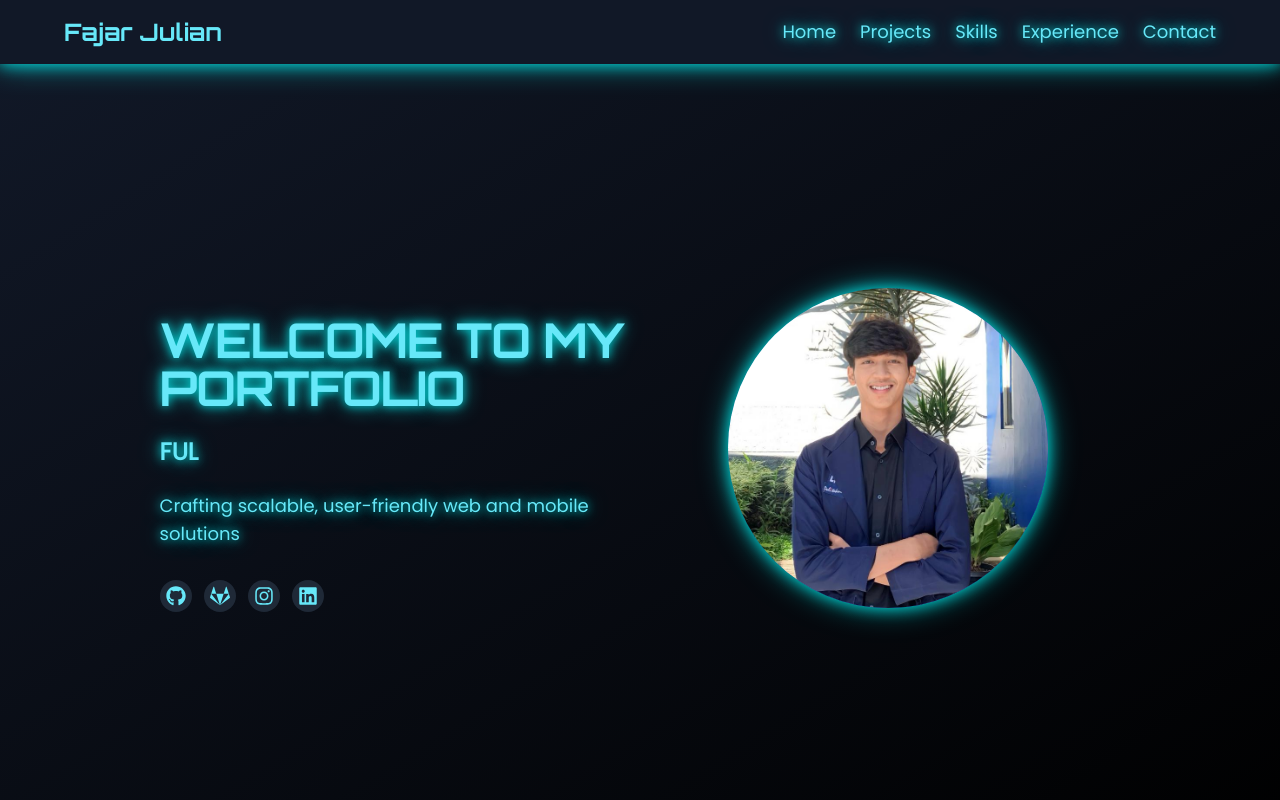
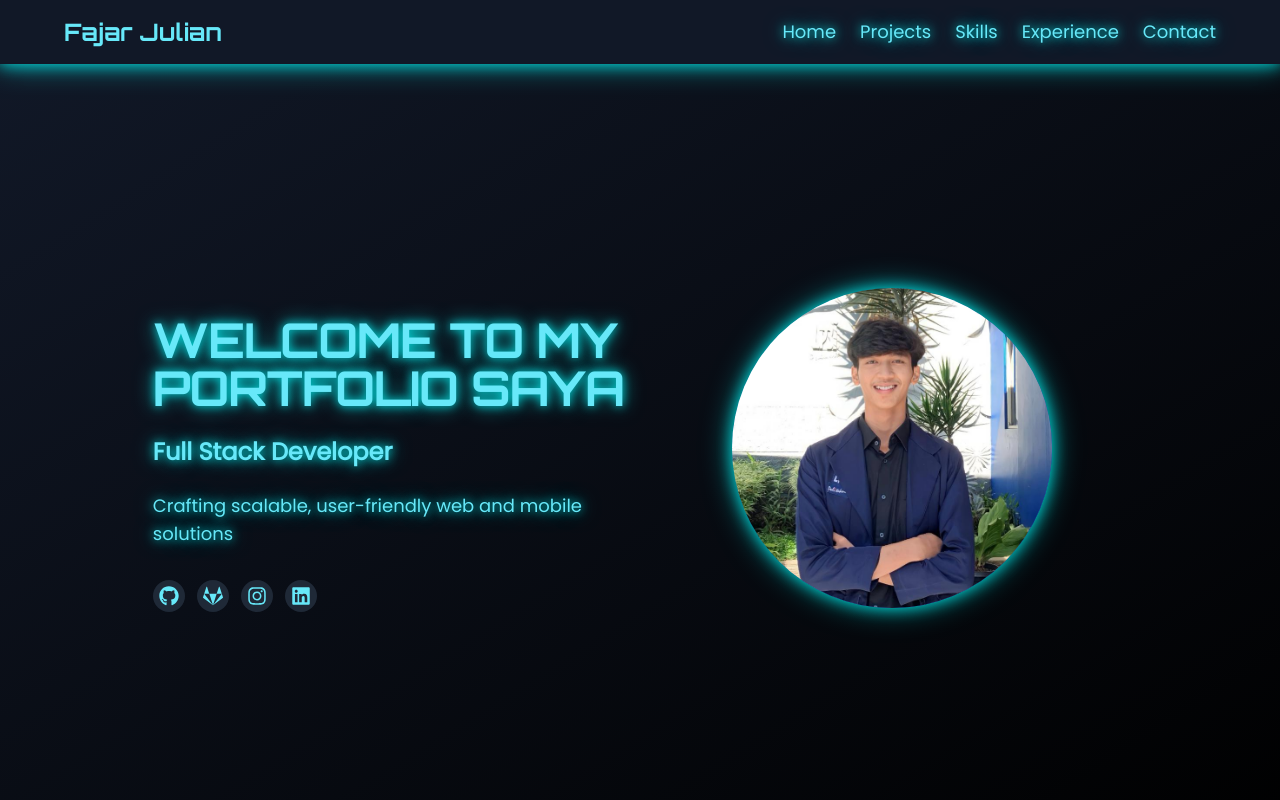
Before and after one commit to FajarrJuliann/portfolio, a React (Vite) app: page / in a window 1280 px wide. Built offline with nearby package versions, Linux system fonts and the light colour scheme.

Commit message:
bisa gayaYAYAYA

```diff
--- a/src/components/HeroSection.jsx
+++ b/src/components/HeroSection.jsx
@@ -52,12 +52,12 @@ function HeroSection() {
           <motion.h1
             className="text-3xl sm:text-4xl md:text-5xl font-extrabold text-cyan-300 mb-6 tracking-tight font-orbitron shadow-neon-cyan-text"
             variants={itemVariants}>
-            WELCOME TO MY <br /> PORTFOLIO
+            WELCOME TO MY <br /> PORTFOLIO SAYA
           </motion.h1>
           <motion.h2
             className="text-lg sm:text-xl md:text-2xl font-semibold text-cyan-300 mb-6 shadow-neon-cyan-text"
             variants={itemVariants}>
-            FUL
+            Full Stack Developer
           </motion.h2>
           <motion.p
             className="text-sm sm:text-base md:text-lg text-cyan-300 mb-8 max-w-md shadow-neon-cyan-text"
```
